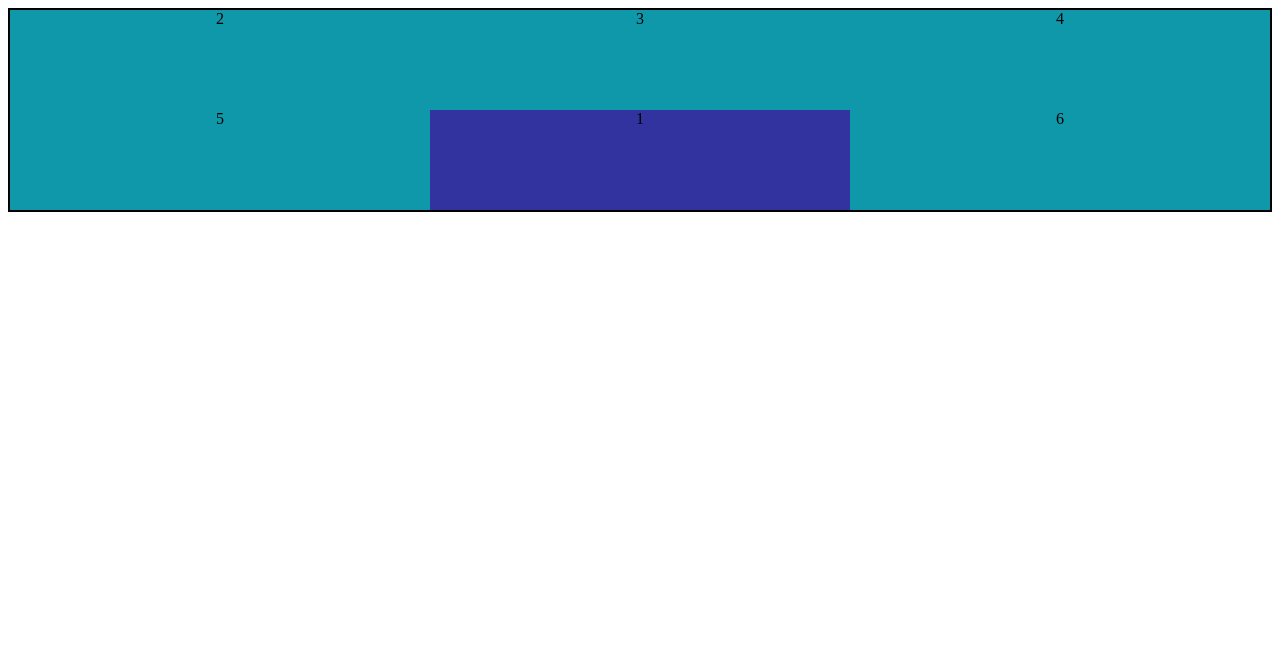
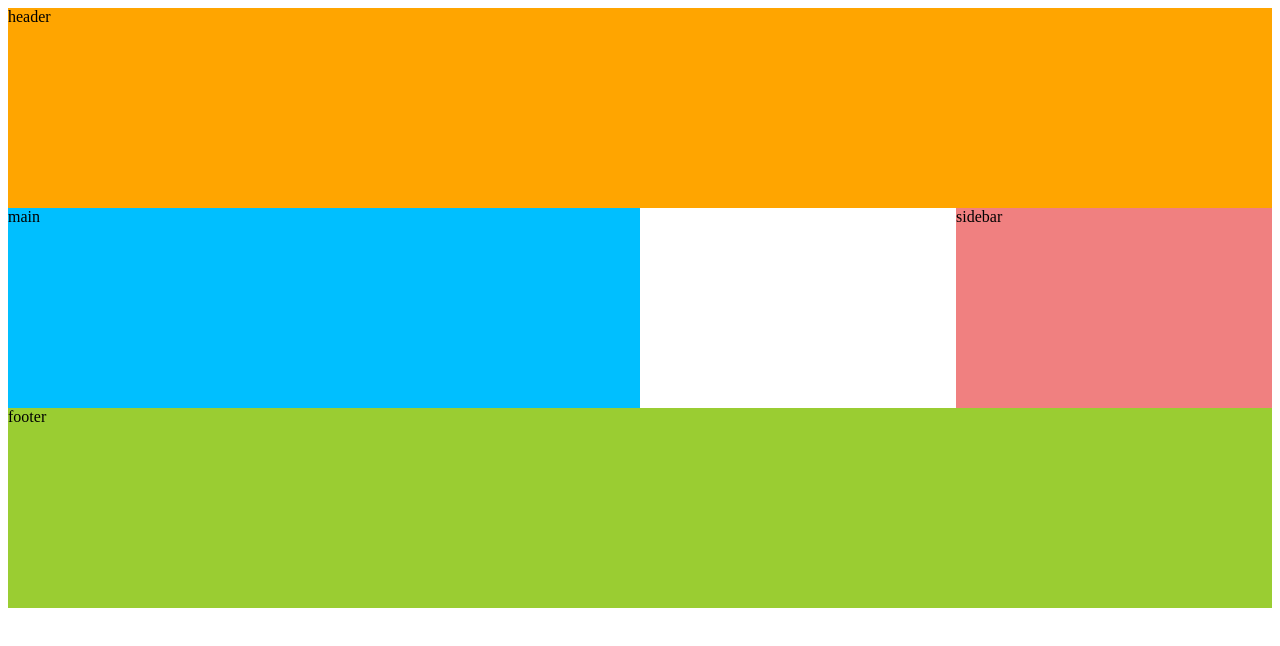
Before and after one commit to Cardosu007/treinando-css-dio, a plain HTML site: page modelosite.html in a window 1280 px wide. Drawn offline with Linux system fonts and the light colour scheme.

Commit message:
modelo site

```diff
--- a/aula01/assets/css/styleteste1.css
+++ b/aula01/assets/css/styleteste1.css
@@ -1,50 +1,34 @@
-
+body {
+    display: grid;
+    grid-template-columns: repeat(4, 1fr);
+    grid-template-rows: repeat(3, 200px);
+    grid-template-areas:
+    "header header header header"
+    "main main . sidebar"
+    "footer footer footer footer";
+}
 
 .container {
     border: 2px solid;
     display: grid;
-
-    grid-template-columns: [primeira-linha-col] 1fr [segunda-linha-col] 1fr [terceira-linha-col] 1fr;
-    grid-template-rows: [linha-inicio] 100px [linha-meio] 100px [linha-fim];
-
-    /*
-    grid-template-columns: repeat(2, 1fr) 4fr repeat(2, 1fr);
-    grid-template-rows: 50px 100px 200px;*/
 }
 
-
-.item {
-    text-align: center;
-    background-color: rgb(15, 152, 170);
-
-
-
-    /*grid-column-start: 1;
-    grid-column-end: span 3;
-    grid-column: 1 / span 3;
-    grid-row: 2 / span 2;*/
-    /*grid-row-start: 2;
-    grid-row-end: span 2;*/
+header {
+    background-color: orange;
+    grid-area: header;
 }
 
-.selected {
-    background-color: rgb(51, 51, 160);
-    grid-area: linha-meio / segunda-linha-col / linha-fim / terceira-linha-col;
-
-   /* grid-column: segunda-linha-col / terceira-linha-col;
-    grid-row: linha-meio / linha-fim;*/
+main {
+    background-color: deepskyblue;
+    grid-area: main;
 }
 
-
-/*
-.item {
-    text-align: center;
-    background-color: orange;
-    grid-column-start: 2;
-    grid-column-end: 5;
-
-    grid-row-start: 1;
-    grid-row-end: 3;
+aside {
+    background-color: lightcoral;
+    grid-area: sidebar;
 }
 
-*/
+footer {
+    background-color: yellowgreen;
+    grid-area: footer;
+}
--- a/modelosite.html
+++ b/modelosite.html
@@ -8,13 +8,15 @@
 </head>
 <body>
 
-    <div class="container">
-        <div class="item selected">1</div>
-        <div class="item">2</div>
-        <div class="item">3</div>
-        <div class="item">4</div>
-        <div class="item">5</div>
-        <div class="item">6</div>
+    <header>
+        header
+    </header>
+
+    <main>main</main>
+
+    <aside>sidebar</aside>
+
+    <footer>footer</footer>
 
     </div>
 
```
